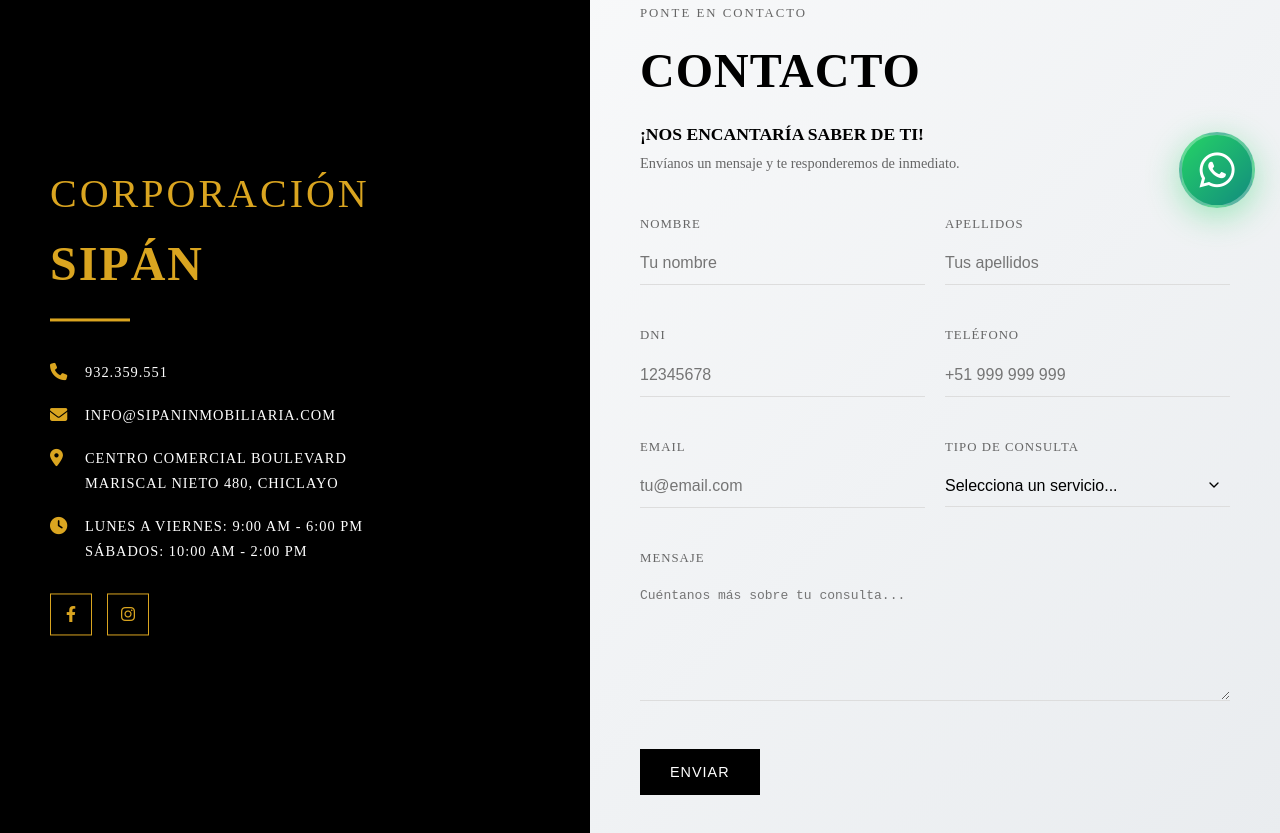
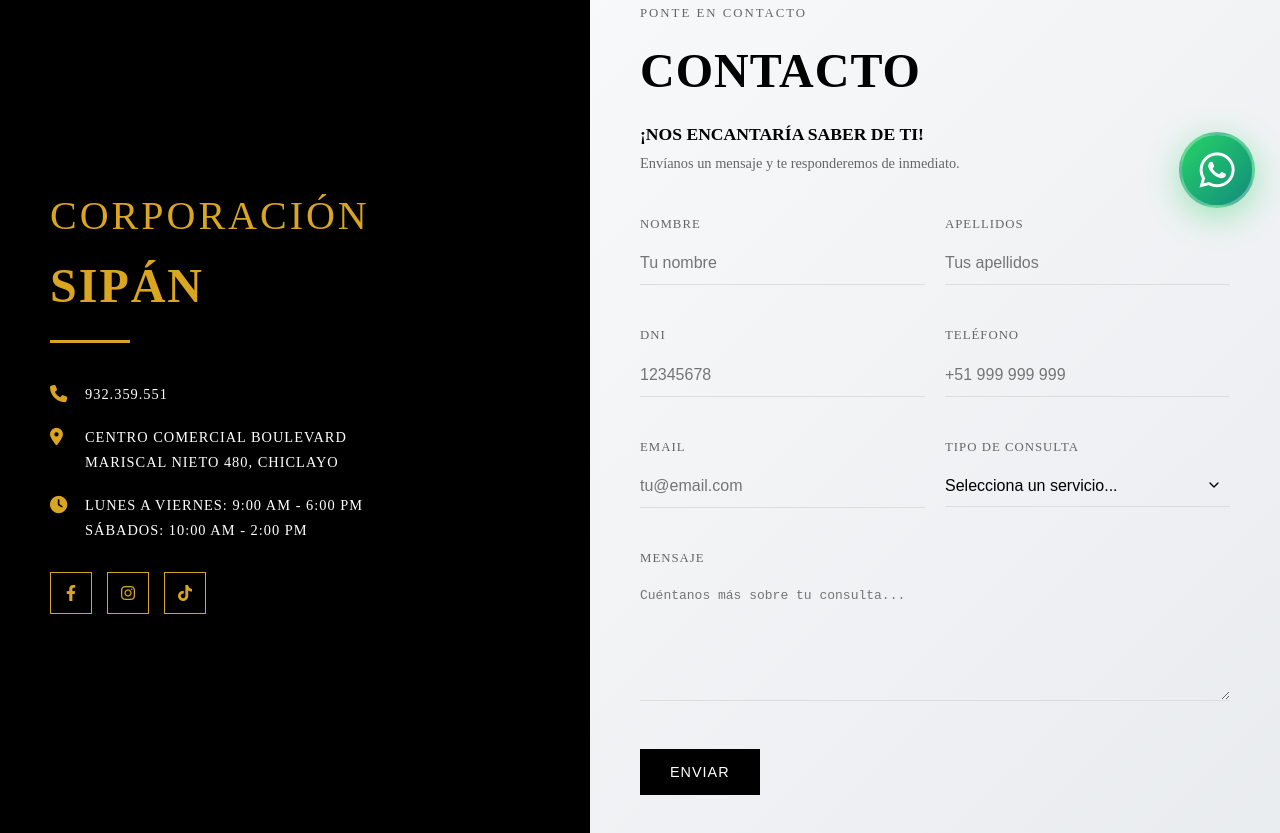
Before and after one commit to JhonCamposN/inmobiliariasipan, a plain HTML site: page html/contacto.html in a window 1280 px wide. Shown: the part 567-1400 px from the top of the page. Drawn offline with Linux system fonts and the light colour scheme; no server answers; files whose address does not match are found by name.

Commit message:
eliminacion de archivos e informacion innecesaria

```diff
--- a/html/contacto.html
+++ b/html/contacto.html
@@ -1568,10 +1568,6 @@
                         <span>932.359.551</span>
                     </div>
                     <div class="contacto-info-item">
-                        <i class="fas fa-envelope"></i>
-                        <span>INFO@SIPANINMOBILIARIA.COM</span>
-                    </div>
-                    <div class="contacto-info-item">
                         <i class="fas fa-map-marker-alt"></i>
                         <div class="contacto-address">
                             <span>CENTRO COMERCIAL BOULEVARD</span>
@@ -1590,6 +1586,7 @@
                 <div class="contacto-social-links">
                     <a href="https://www.facebook.com/share/19ivg4HBHX/" target="_blank" class="social-link"><i class="fab fa-facebook-f"></i></a>
                     <a href="https://www.instagram.com/inmobiliaria_sipan?igsh=amMxNHgzN2pqbnli" target="_blank" class="social-link"><i class="fab fa-instagram"></i></a>
+                    <a href="https://www.tiktok.com/@inmobiliaria_sipan?_t=ZS-8yipEpRj0sB&_r=1" target="_blank" class="social-link"><i class="fab fa-tiktok"></i></a>
                 </div>
             </div>
         </div>
```
